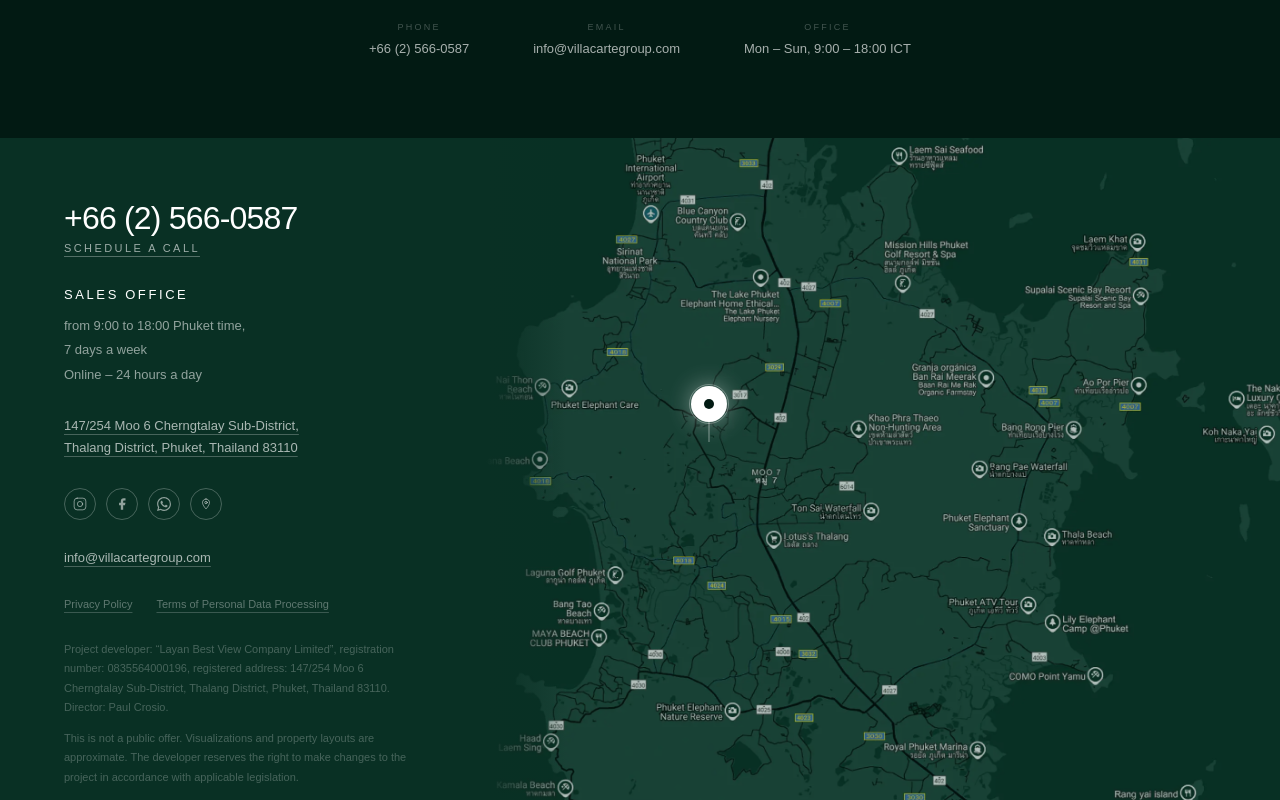
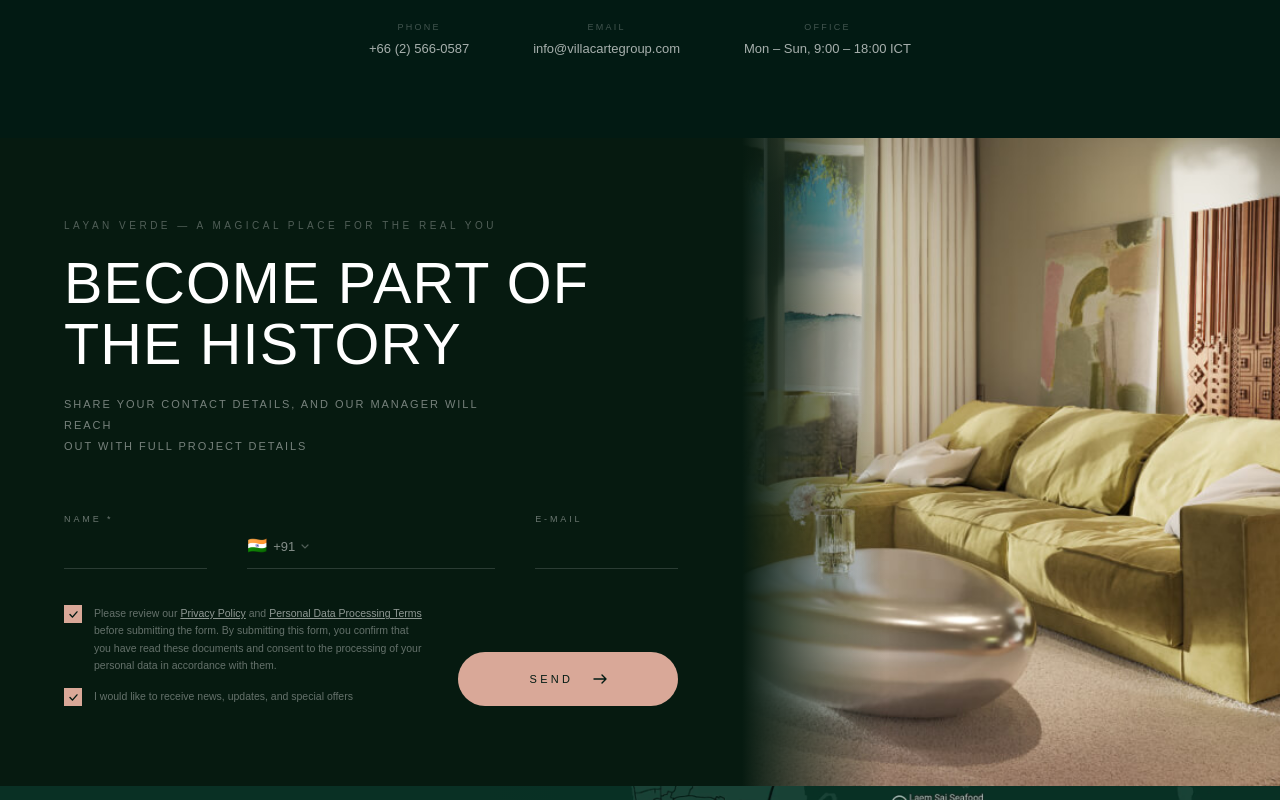
Before and after one commit to rahulweb-dev/Amaya-layan, a Next.js app: page /contacts in a window 1280 px wide. Shown: the part 840-1640 px from the top of the page. Built offline with nearby package versions, Linux system fonts and the light colour scheme.

Commit message:
updated logo

```diff
--- /dev/null
+++ b/app/components/ContactFormSection.tsx
@@ -0,0 +1,152 @@
+'use client';
+
+import { useState } from 'react';
+import Image from 'next/image';
+
+function Checkbox({ checked, onChange }: { checked: boolean; onChange: () => void }) {
+  return (
+    <button
+      type="button"
+      onClick={onChange}
+      className={`w-[18px] h-[18px] shrink-0 border flex items-center justify-center transition-colors duration-200 ${
+        checked ? 'bg-[#d9a898] border-[#d9a898]' : 'border-white/25 bg-transparent'
+      }`}
+    >
+      {checked && (
+        <svg width="9" height="7" viewBox="0 0 10 8" fill="none">
+          <path d="M1 4L3.8 7L9 1" stroke="#021A13" strokeWidth="1.6" strokeLinecap="round" strokeLinejoin="round" />
+        </svg>
+      )}
+    </button>
+  );
+}
+
+export default function ContactFormSection() {
+  const [agreed, setAgreed] = useState(true);
+  const [newsletter, setNewsletter] = useState(true);
+
+  return (
+    <section className="relative bg-[#061A10] overflow-hidden">
+      <div className="flex flex-col md:flex-row">
+
+        {/* ── LEFT — heading + form ────────────────────────── */}
+        <div className="relative z-10 flex-1 flex flex-col justify-between gap-14 px-8 sm:px-12 md:px-16 py-16 md:py-20">
+
+          {/* Heading block */}
+          <div className="flex flex-col gap-5">
+            <p className="text-white/30 text-[10px] uppercase tracking-[0.35em]">
+              Layan Verde — A Magical Place For The Real You
+            </p>
+
+            <h2
+              className="text-white font-light uppercase leading-[1.05] tracking-[0.02em]"
+              style={{ fontSize: 'clamp(2rem, 4.5vw, 3.8rem)' }}
+            >
+              Become Part of<br />the History
+            </h2>
+
+            <p className="text-white/45 text-[10px] md:text-[11px] uppercase tracking-[0.18em] leading-[1.9] max-w-[460px]">
+              Share your contact details, and our manager will reach<br className="hidden md:block" />
+              out with full project details
+            </p>
+          </div>
+
+          {/* Form */}
+          <form onSubmit={(e) => e.preventDefault()} className="flex flex-col gap-9">
+
+            {/* Three input fields in a row */}
+            <div className="flex flex-col sm:flex-row gap-8 sm:gap-10">
+
+              {/* Name */}
+              <div className="flex-1 flex flex-col gap-[10px] border-b border-white/15 pb-3">
+                <label className="text-white/40 text-[9px] uppercase tracking-[0.32em]">Name *</label>
+                <input
+                  type="text"
+                  required
+                  className="bg-transparent text-white text-[13px] font-light outline-none w-full"
+                />
+              </div>
+
+              {/* Phone with country flag */}
+              <div className="flex-1 flex flex-col gap-[10px] border-b border-white/15 pb-3">
+                {/* invisible label to align baseline with Name/Email */}
+                <span className="text-[9px] invisible select-none">·</span>
+                <div className="flex items-center gap-2.5">
+                  <div className="flex items-center gap-1.5 shrink-0 cursor-pointer">
+                    <span className="text-[16px] leading-none">🇮🇳</span>
+                    <span className="text-white/50 text-[13px] font-light">+91</span>
+                    <svg width="8" height="5" viewBox="0 0 8 5" fill="none" className="text-white/30">
+                      <path d="M1 1L4 4L7 1" stroke="currentColor" strokeWidth="1.2" strokeLinecap="round" />
+                    </svg>
+                  </div>
+                  <input
+                    type="tel"
+                    className="bg-transparent text-white text-[13px] font-light outline-none flex-1 min-w-0"
+                  />
+                </div>
+              </div>
+
+              {/* Email */}
+              <div className="flex-1 flex flex-col gap-[10px] border-b border-white/15 pb-3">
+                <label className="text-white/40 text-[9px] uppercase tracking-[0.32em]">E-Mail</label>
+                <input
+                  type="email"
+                  className="bg-transparent text-white text-[13px] font-light outline-none w-full"
+                />
+              </div>
+            </div>
+
+            {/* Checkboxes + Send button */}
+            <div className="flex flex-col sm:flex-row items-start sm:items-end justify-between gap-8">
+
+              {/* Checkboxes */}
+              <div className="flex flex-col gap-[14px] max-w-[460px]">
+                <label className="flex items-start gap-3 cursor-pointer" onClick={() => setAgreed(v => !v)}>
+                  <Checkbox checked={agreed} onChange={() => setAgreed(v => !v)} />
+                  <span className="text-white/38 text-[10.5px] leading-[1.65]">
+                    Please review our{' '}
+                    <u className="text-white/55 cursor-pointer">Privacy Policy</u>
+                    {' '}and{' '}
+                    <u className="text-white/55 cursor-pointer">Personal Data Processing Terms</u>
+                    {' '}before submitting the form. By submitting this form, you confirm that you have read these documents and consent to the processing of your personal data in accordance with them.
+                  </span>
+                </label>
+
+                <label className="flex items-center gap-3 cursor-pointer" onClick={() => setNewsletter(v => !v)}>
+                  <Checkbox checked={newsletter} onChange={() => setNewsletter(v => !v)} />
+                  <span className="text-white/38 text-[10.5px]">
+                    I would like to receive news, updates, and special offers
+                  </span>
+                </label>
+              </div>
+
+              {/* Send button */}
+              <button
+                type="submit"
+                className="shrink-0 flex items-center justify-center gap-5 px-12 h-[54px] rounded-full bg-[#d9a898] text-[#021A13] uppercase text-[11px] tracking-[0.3em] hover:bg-[#c89585] active:bg-[#b8806f] transition-colors duration-300 min-w-[220px]"
+              >
+                Send
+                <svg width="14" height="10" viewBox="0 0 14 10" fill="none">
+                  <path d="M1 5H13M9 1L13 5L9 9" stroke="currentColor" strokeWidth="1.4" strokeLinecap="round" strokeLinejoin="round" />
+                </svg>
+              </button>
+            </div>
+          </form>
+        </div>
+
+        {/* ── RIGHT — full-bleed image ─────────────────────── */}
+        <div className="relative w-full md:w-[42%] min-h-[360px] md:min-h-0 shrink-0 overflow-hidden">
+          <Image
+            src="/i/homepage/piece-heaven-right.jpg"
+            alt="Layan Verde lifestyle"
+            fill
+            className="object-cover object-center"
+            sizes="(max-width: 768px) 100vw, 42vw"
+          />
+          {/* Gradient fade into dark bg on the left edge */}
+          <div className="absolute inset-y-0 left-0 w-28 md:w-36 bg-gradient-to-r from-[#061A10] to-transparent" />
+        </div>
+      </div>
+    </section>
+  );
+}
--- a/app/components/Header.tsx
+++ b/app/components/Header.tsx
@@ -3,6 +3,7 @@
 import { useEffect, useRef, useState } from 'react';
 import gsap from 'gsap';
 import Link from 'next/link';
+import Image from 'next/image';
 import { usePathname } from 'next/navigation';
 
 const NAV_LINKS = [
@@ -197,18 +198,17 @@ export default function Header() {
         <div className="md:hidden relative max-w-[1700px] mx-auto px-4 py-4">
           <div className="flex items-center justify-between">
 
-            {/* Logo left */}
-            <div ref={mLogoRef} className="flex items-center gap-2.5">
-              <div className="w-10 h-10 rounded-full border border-white text-white flex items-center justify-center shrink-0">
-                <svg width="18" height="18" viewBox="0 0 24 24" fill="none" stroke="currentColor" strokeWidth="1.5" strokeLinecap="round">
-                  <circle cx="12" cy="12" r="9.5" />
-                  <path d="M12 2.5c-2.5 3-4 5.8-4 9.5s1.5 6.5 4 9.5" />
-                  <path d="M12 2.5c2.5 3 4 5.8 4 9.5s-1.5 6.5-4 9.5" />
-                  <line x1="2.5" y1="12" x2="21.5" y2="12" />
-                </svg>
-              </div>
+            {/* Logo left — always white on mobile (transparent header) */}
+            <div ref={mLogoRef}>
               <Link href="/">
-                <span className="uppercase tracking-[0.25em] text-[13px] font-light text-white">LAYAN VERDE</span>
+                <Image
+                  src="/logos/Amaya_white_Logo.webp"
+                  alt="Amaya_white"
+                  width={200}
+                  height={100}
+                  className="h-56 w-auto object-contain"
+                  priority
+                />
               </Link>
             </div>
 
@@ -267,12 +267,25 @@ export default function Header() {
                 </button>
               </div>
 
-              {/* Center — Logo */}
+              {/* Center — Logo (white when transparent, black when scrolled) */}
               <div ref={dLogoRef} className="absolute left-1/2 -translate-x-1/2">
                 <Link href="/">
-                  <span className={`block uppercase tracking-[0.38em] text-lg md:text-[22px] font-light transition-colors duration-300 ${dText}`}>
-                    LAYAN VERDE
-                  </span>
+                  <div className="relative h-14 w-55">
+                    <Image
+                      src="/logos/Amaya_white_Logo.webp"
+                      alt="Layan Verde"
+                      fill
+                      className={`object-contain object-center transition-opacity duration-500 ${dDark ? 'opacity-0' : 'opacity-100'}`}
+                      priority
+                    />
+                    <Image
+                      src="/logos/Amaya_black_Logo.webp"
+                      alt=""
+                      fill
+                      className={`object-contain object-center transition-opacity duration-500 ${dDark ? 'opacity-100' : 'opacity-0'}`}
+                      priority
+                    />
+                  </div>
                 </Link>
               </div>
 
--- a/app/contacts/page.tsx
+++ b/app/contacts/page.tsx
@@ -1,6 +1,7 @@
 'use client';
 
 import Footer from '../components/Footer';
+import ContactFormSection from '../components/ContactFormSection';
 
 export default function ContactsPage() {
   return (
@@ -99,6 +100,7 @@ export default function ContactsPage() {
         </div>
       </section>
 
+      <ContactFormSection />
       <Footer />
     </>
   );
--- a/app/page.tsx
+++ b/app/page.tsx
@@ -6,6 +6,7 @@ import Location from './components/Location';
 import LocationSlider from './components/LocationSlider';
 import Amenities from './components/Amenities';
 import Footer from './components/Footer';
+import ContactFormSection from './components/ContactFormSection';
 
 export default function Home() {
   return (
@@ -17,6 +18,7 @@ export default function Home() {
       <LocationSlider />
       <Amenities />
       <Architecture />
+      <ContactFormSection />
       <Footer />
     </>
   );
```
Also changed, not shown: public/logos/Amaya_black_Logo.webp (added), public/logos/Amaya_white_Logo.webp (added).
